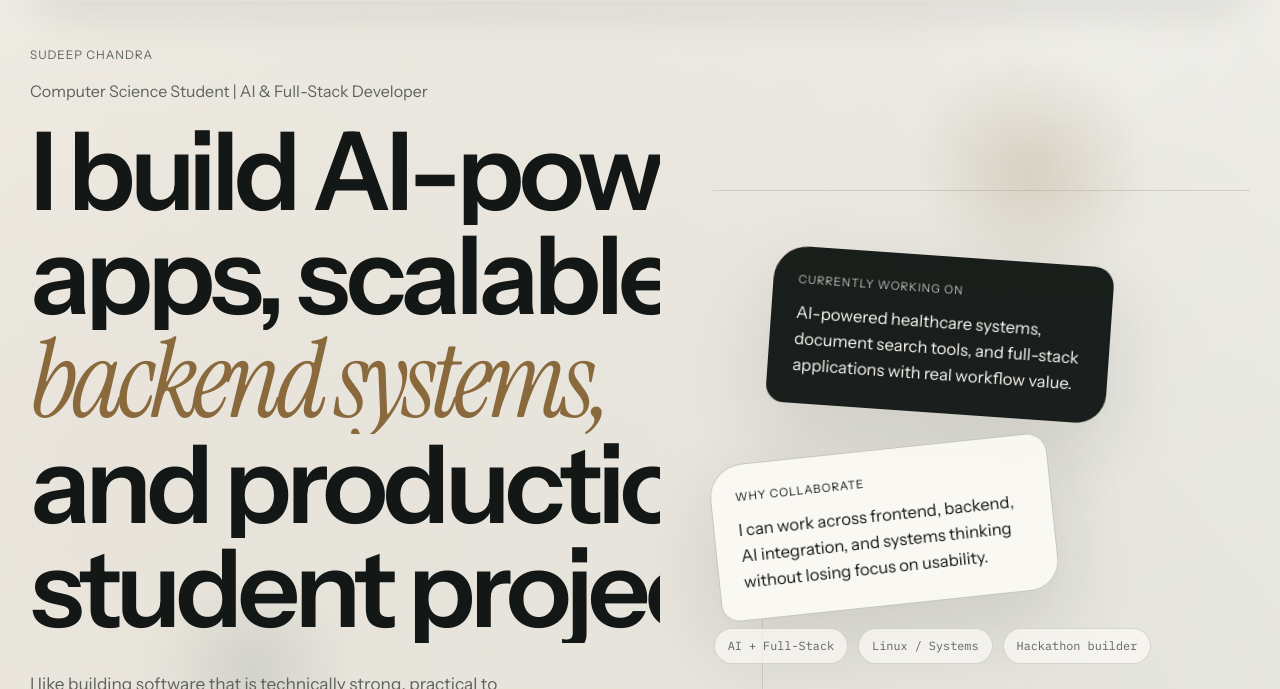
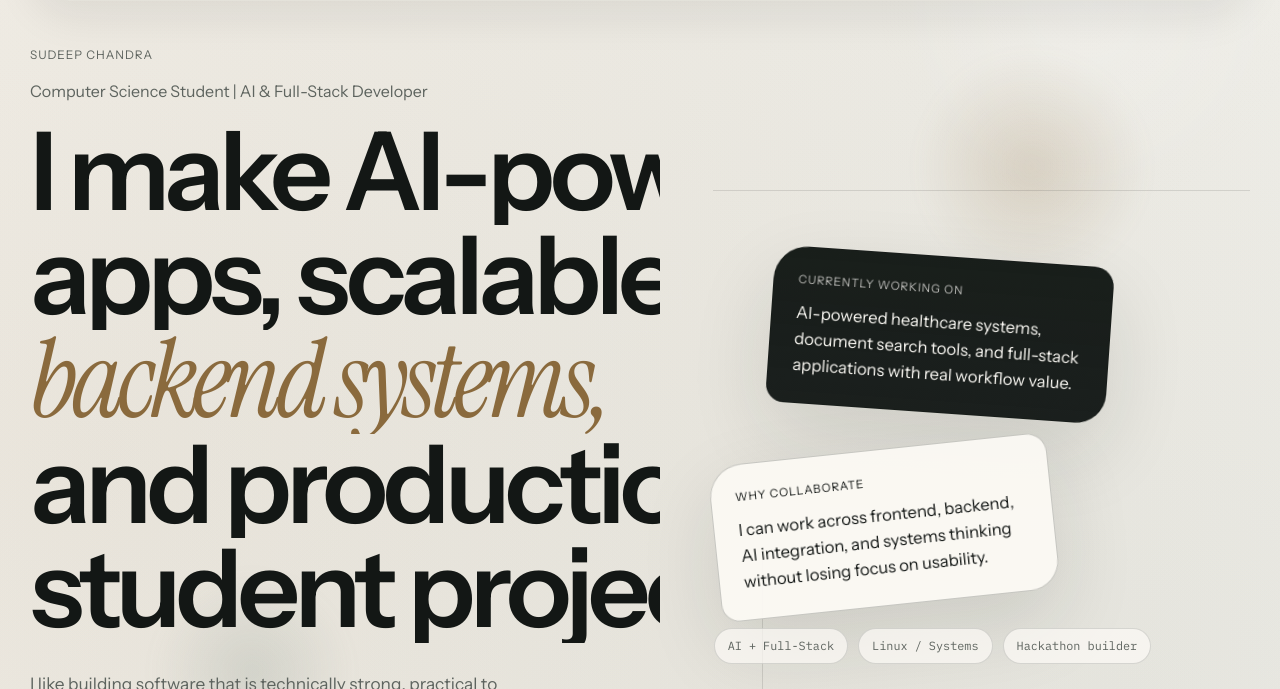
Before and after one commit to sudeepchandra2007/Portfolio, a plain HTML site: page index.html in a window 1280 px wide. Shown: the part 111-800 px from the top of the page. Drawn offline with Linux system fonts and the light colour scheme.

Commit message:
Change 'I build' to 'I make' in hero title

```diff
--- a/index.html
+++ b/index.html
@@ -56,7 +56,7 @@
           <p class="eyebrow intro-fade">Sudeep Chandra</p>
           <p class="hero-role intro-fade">Computer Science Student | AI &amp; Full-Stack Developer</p>
           <h1 class="hero-title" aria-label="I build AI-powered apps, scalable backend systems, and production-minded student projects.">
-            <span class="line-mask"><span class="line">I build AI-powered</span></span>
+            <span class="line-mask"><span class="line">I make AI-powered</span></span>
             <span class="line-mask"><span class="line">apps, scalable</span></span>
             <span class="line-mask"><span class="line accent">backend systems,</span></span>
             <span class="line-mask"><span class="line">and production-minded</span></span>
```
